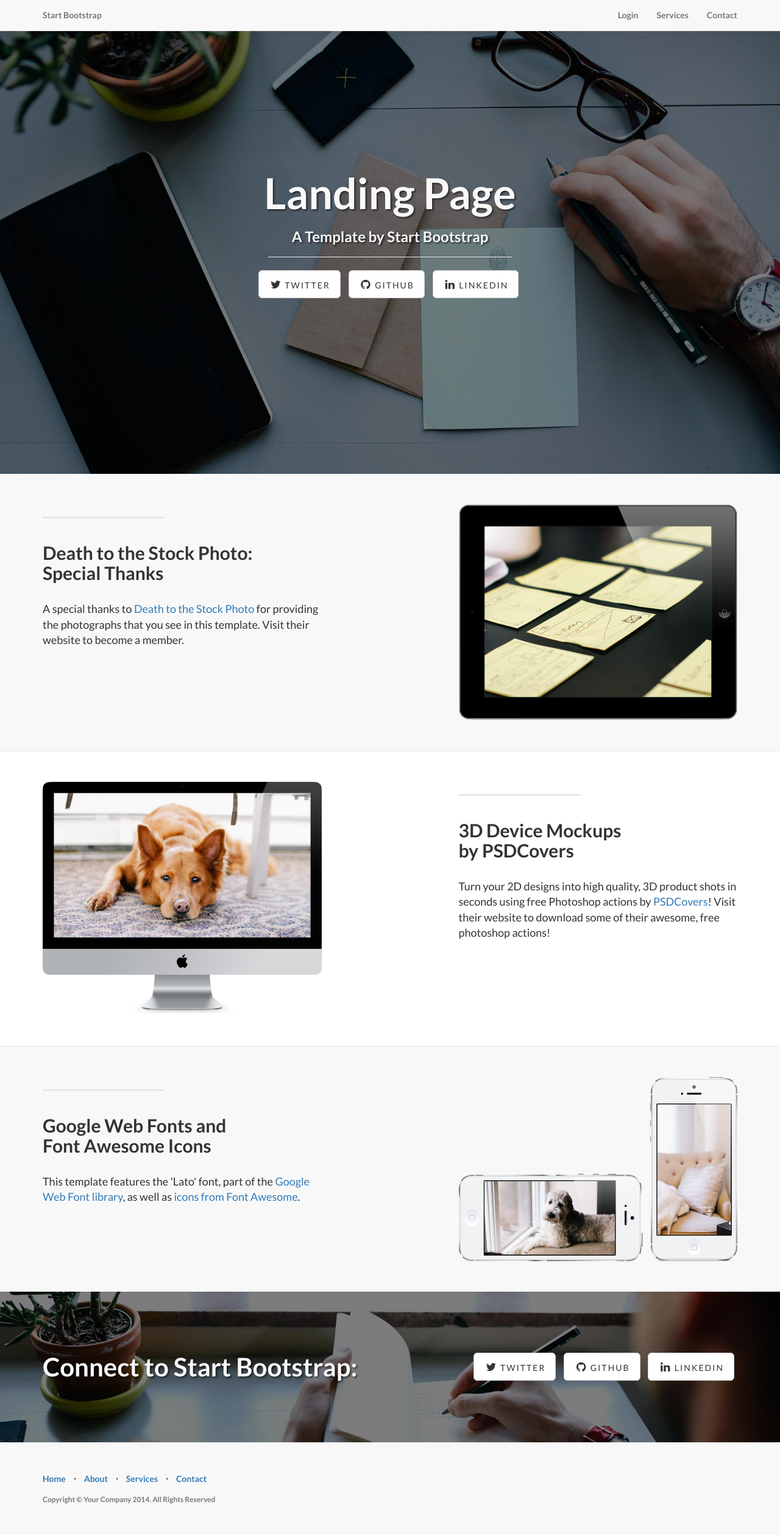
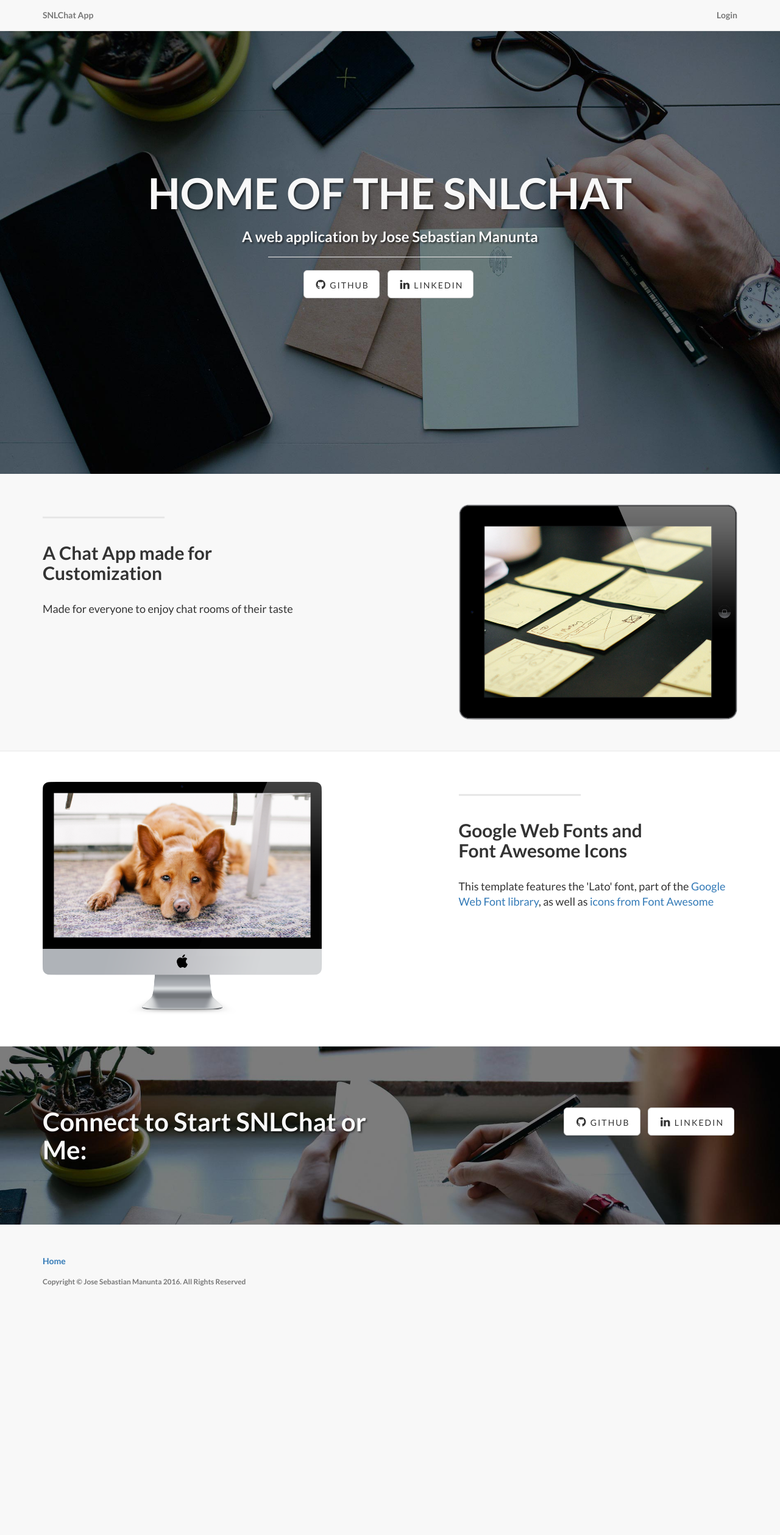
Before and after one commit to smanunta/snlchat, a PHP site: page /views/publicViews/themes/freeTheme/index.php in a window 1280 px wide. Shown: the whole page at 61% size. After the commit the page ends 2109 px from the top, so only its background shows below. Run offline with PHP 8.4, Linux system fonts and the light colour scheme; some libraries are stand-ins or nearby versions.

Commit message:
update theme design

```diff
--- a/app/views/publicViews/themes/freeTheme/index.php
+++ b/app/views/publicViews/themes/freeTheme/index.php
@@ -9,7 +9,7 @@
     <meta name="description" content="">
     <meta name="author" content="">
 
-    <title>Landing Page - Start Bootstrap Theme</title>
+    <title>SNLChat App</title>
 
     <!-- Bootstrap Core CSS -->
     <link rel="stylesheet" href="css/bootstrap-3.3.5-dist/css/bootstrap.min.css">
@@ -44,7 +44,7 @@
                     <span class="icon-bar"></span>
                     <span class="icon-bar"></span>
                 </button>
-                <a class="navbar-brand topnav" href="#">Start Bootstrap</a>
+                <a class="navbar-brand topnav" href="#">SNLChat App</a>
             </div>
             <!-- Collect the nav links, forms, and other content for toggling -->
             <div class="collapse navbar-collapse" id="bs-example-navbar-collapse-1">
@@ -52,12 +52,7 @@
                     <li>
                         <a href="CrtlLogin">Login</a>
                     </li>
-                    <li>
-                        <a href="#services">Services</a>
-                    </li>
-                    <li>
-                        <a href="#contact">Contact</a>
-                    </li>
+
                 </ul>
             </div>
             <!-- /.navbar-collapse -->
@@ -74,18 +69,15 @@
             <div class="row">
                 <div class="col-lg-12">
                     <div class="intro-message">
-                        <h1>Landing Page</h1>
-                        <h3>A Template by Start Bootstrap</h3>
+                        <h1>HOME OF THE SNLCHAT</h1>
+                        <h3>A web application by Jose Sebastian Manunta</h3>
                         <hr class="intro-divider">
                         <ul class="list-inline intro-social-buttons">
                             <li>
-                                <a href="https://twitter.com/SBootstrap" class="btn btn-default btn-lg"><i class="fa fa-twitter fa-fw"></i> <span class="network-name">Twitter</span></a>
+                                <a href="https://github.com/smanunta/snlchat" class="btn btn-default btn-lg"><i class="fa fa-github fa-fw"></i> <span class="network-name">Github</span></a>
                             </li>
                             <li>
-                                <a href="https://github.com/IronSummitMedia/startbootstrap" class="btn btn-default btn-lg"><i class="fa fa-github fa-fw"></i> <span class="network-name">Github</span></a>
-                            </li>
-                            <li>
-                                <a href="#" class="btn btn-default btn-lg"><i class="fa fa-linkedin fa-fw"></i> <span class="network-name">Linkedin</span></a>
+                                <a href="http://www.linkedin.com/in/smanunta" class="btn btn-default btn-lg"><i class="fa fa-linkedin fa-fw"></i> <span class="network-name">Linkedin</span></a>
                             </li>
                         </ul>
                     </div>
@@ -108,8 +100,8 @@
                 <div class="col-lg-5 col-sm-6">
                     <hr class="section-heading-spacer">
                     <div class="clearfix"></div>
-                    <h2 class="section-heading">Death to the Stock Photo:<br>Special Thanks</h2>
-                    <p class="lead">A special thanks to <a target="_blank" href="http://join.deathtothestockphoto.com/">Death to the Stock Photo</a> for providing the photographs that you see in this template. Visit their website to become a member.</p>
+                    <h2 class="section-heading">A Chat App made for <br>Customization </h2>
+                    <p class="lead">Made for everyone to enjoy chat rooms of their taste</p>
                 </div>
                 <div class="col-lg-5 col-lg-offset-2 col-sm-6">
                     <img class="img-responsive" src="../app/views/publicViews/themes/freeTheme/img/ipad.png" alt="">
@@ -130,8 +122,8 @@
                 <div class="col-lg-5 col-lg-offset-1 col-sm-push-6  col-sm-6">
                     <hr class="section-heading-spacer">
                     <div class="clearfix"></div>
-                    <h2 class="section-heading">3D Device Mockups<br>by PSDCovers</h2>
-                    <p class="lead">Turn your 2D designs into high quality, 3D product shots in seconds using free Photoshop actions by <a target="_blank" href="http://www.psdcovers.com/">PSDCovers</a>! Visit their website to download some of their awesome, free photoshop actions!</p>
+                    <h2 class="section-heading">Google Web Fonts and<br>Font Awesome Icons</h2>
+                    <p class="lead">This template features the 'Lato' font, part of the <a target="_blank" href="http://www.google.com/fonts">Google Web Font library</a>, as well as <a target="_blank" href="http://fontawesome.io">icons from Font Awesome</p>
                 </div>
                 <div class="col-lg-5 col-sm-pull-6  col-sm-6">
                     <img class="img-responsive" src="../app/views/publicViews/themes/freeTheme/img/dog.png" alt="">
@@ -144,7 +136,7 @@
     </div>
     <!-- /.content-section-b -->
 
-    <div class="content-section-a">
+    <!--<div class="content-section-a">
 
         <div class="container">
 
@@ -173,18 +165,16 @@
 
             <div class="row">
                 <div class="col-lg-6">
-                    <h2>Connect to Start Bootstrap:</h2>
+                    <h2>Connect to Start SNLChat or Me:</h2>
                 </div>
                 <div class="col-lg-6">
                     <ul class="list-inline banner-social-buttons">
+
                         <li>
-                            <a href="https://twitter.com/SBootstrap" class="btn btn-default btn-lg"><i class="fa fa-twitter fa-fw"></i> <span class="network-name">Twitter</span></a>
+                            <a href="https://github.com/smanunta/snlchat" class="btn btn-default btn-lg"><i class="fa fa-github fa-fw"></i> <span class="network-name">Github</span></a>
                         </li>
                         <li>
-                            <a href="https://github.com/IronSummitMedia/startbootstrap" class="btn btn-default btn-lg"><i class="fa fa-github fa-fw"></i> <span class="network-name">Github</span></a>
-                        </li>
-                        <li>
-                            <a href="#" class="btn btn-default btn-lg"><i class="fa fa-linkedin fa-fw"></i> <span class="network-name">Linkedin</span></a>
+                            <a href="http://www.linkedin.com/in/smanunta" class="btn btn-default btn-lg"><i class="fa fa-linkedin fa-fw"></i> <span class="network-name">Linkedin</span></a>
                         </li>
                     </ul>
                 </div>
@@ -205,7 +195,7 @@
                         <li>
                             <a href="#">Home</a>
                         </li>
-                        <li class="footer-menu-divider">&sdot;</li>
+                        <!--<li class="footer-menu-divider">&sdot;</li>
                         <li>
                             <a href="#about">About</a>
                         </li>
@@ -216,9 +206,9 @@
                         <li class="footer-menu-divider">&sdot;</li>
                         <li>
                             <a href="#contact">Contact</a>
-                        </li>
+                        </li>-->
                     </ul>
-                    <p class="copyright text-muted small">Copyright &copy; Your Company 2014. All Rights Reserved</p>
+                    <p class="copyright text-muted small">Copyright &copy; Jose Sebastian Manunta 2016. All Rights Reserved</p>
                 </div>
             </div>
         </div>
```
